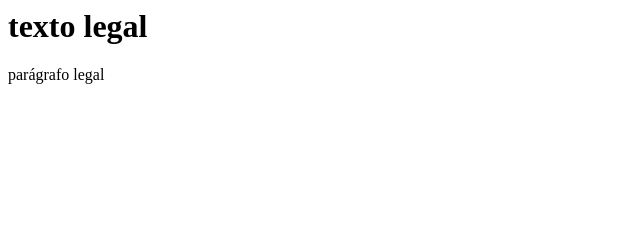
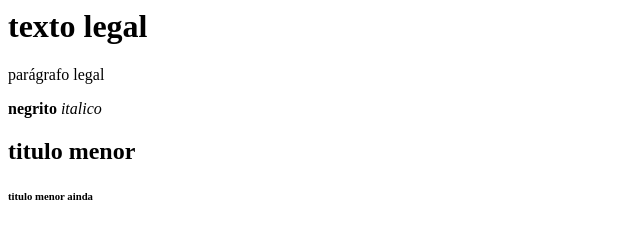
Before and after one commit to iansergiouniville/iansergiouniville.github.io, a plain HTML site: page index.html in a window 1280 px wide. Shown: the whole page, without its empty margins (0-640 px from the left). Drawn offline with Linux system fonts and the light colour scheme.

Commit message:
Update index.html

```diff
--- a/index.html
+++ b/index.html
@@ -5,5 +5,9 @@
   <body>
     <h1>texto legal</h1>
     <p>parágrafo legal</p>
+    <b>negrito</b>
+    <i>italico</i>
+    <h2>titulo menor</h2>
+    <h6>titulo menor ainda</h6>
   </body>
 </html>
```
